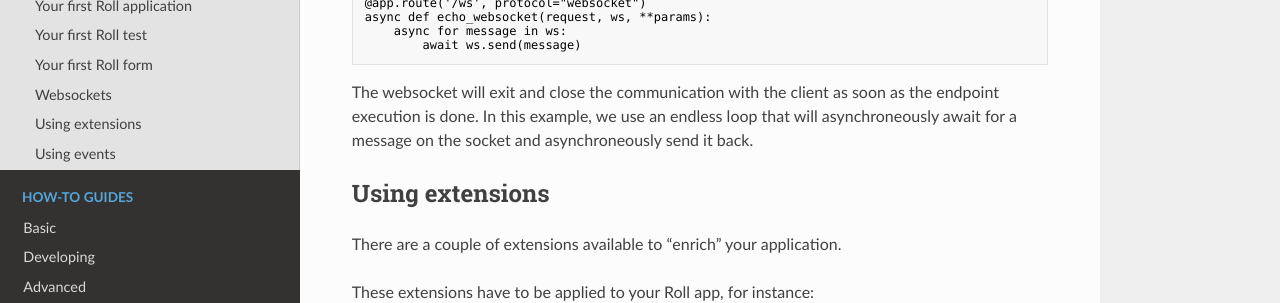
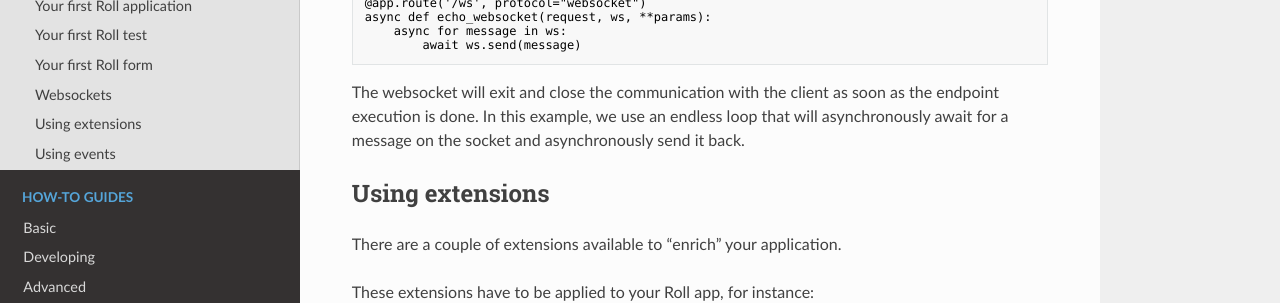
Before and after one commit to pyrates/roll, an MkDocs documentation site: the page built from docs/tutorials.md, in a window 1280 px wide and 900 px high, scrolled down 2680 px. Shown: the part 175-478 px from the top of the window. Built offline with MkDocs 1.6.1, drawn with Linux system fonts in a browser that asks for light colours; nearby versions of some CDN libraries; old or Windows-style settings are respelled for this version of MkDocs.

Commit message:
Corrected typos

```diff
--- a/docs/tutorials.md
+++ b/docs/tutorials.md
@@ -164,8 +164,8 @@ async def echo_websocket(request, ws, **params):
 
 The websocket will exit and close the communication with the client as
 soon as the endpoint execution is done. In this example, we use an
-endless loop that will asynchroneously await for a message on the
-socket and asynchroneously send it back.
+endless loop that will asynchronously await for a message on the
+socket and asynchronously send it back.
 
 
 ## Using extensions
```
Also changed, not shown: docs/reference.md (+1 -1 lines).
